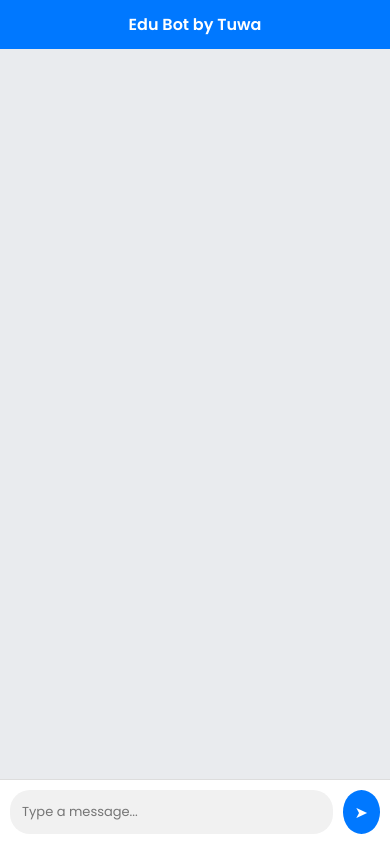
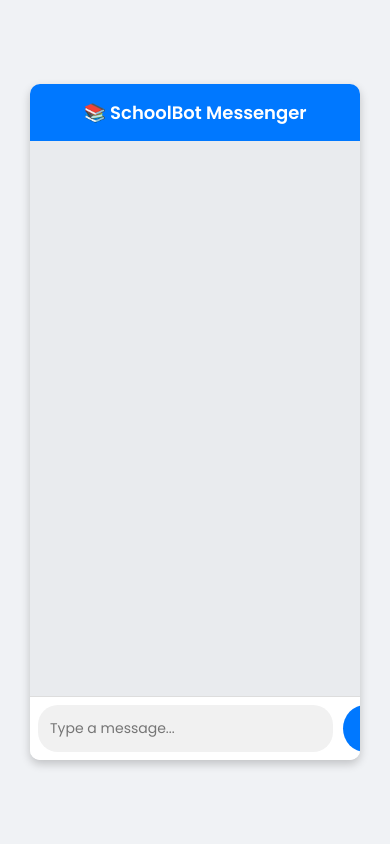
Before and after one commit to tuwasimon/chattie, a Flask app: page / in a window 390 px wide. Run offline with Flask 3, Linux system fonts and the light colour scheme.

Commit message:
chat.html

```diff
--- a/templates/chat.html
+++ b/templates/chat.html
@@ -9,25 +9,22 @@
     <link href="https://fonts.googleapis.com/css2?family=Poppins:wght@300;400;600&display=swap" rel="stylesheet">
 
     <style>
-        * {
-            box-sizing: border-box;
-            margin: 0;
-            padding: 0;
-        }
-
         body {
             font-family: 'Poppins', sans-serif;
             background-color: #f0f2f5;
+            margin: 0;
+            padding: 0;
             display: flex;
             justify-content: center;
             align-items: center;
             height: 100vh;
         }
 
+        /* ✅ Smaller Chat Area + Responsive */
         .chat-container {
-            width: 100%;
-            max-width: 450px; /* Ensures it doesn't become too large on bigger screens */
-            height: 90vh; /* Takes full height of the screen */
+            width: 90%;
+            max-width: 360px; /* Limits width */
+            height: 85vh; /* Adjusts for smaller screens */
             background: white;
             display: flex;
             flex-direction: column;
@@ -88,8 +85,8 @@
         }
 
         .avatar {
-            width: 30px;
-            height: 30px;
+            width: 35px;
+            height: 35px;
             border-radius: 50%;
             margin: 0 8px;
         }
@@ -128,31 +125,26 @@
             background: #0056b3;
         }
 
-        /* 📱 Responsive Design */
-        @media screen and (max-width: 600px) {
+        /* ✅ Ensure Full Mobile Compatibility */
+        @media (max-width: 480px) {
             .chat-container {
-                width: 100%;
-                height: 100vh; /* Takes full screen height on mobile */
-                border-radius: 0; /* Removes border-radius on small screens */
+                width: 95%;
+                max-width: 330px; /* Further reduce width */
+                height: 80vh;
             }
 
-            .chat-header {
-                font-size: 16px;
-                padding: 12px;
+            .chat-input {
+                padding: 8px; /* Reduce padding */
             }
 
-            #userInput {
-                font-size: 13px;
-            }
-
-            .send-button {
-                padding: 8px 12px;
-                font-size: 16px;
+            .message p {
+                font-size: 13px; /* Reduce font size */
+                padding: 10px;
             }
 
             .avatar {
-                width: 28px;
-                height: 28px;
+                width: 30px;
+                height: 30px;
             }
         }
     </style>
@@ -200,7 +192,7 @@
 </head>
 <body>
     <div class="chat-container">
-        <div class="chat-header">Edu Bot by Tuwa</div>
+        <div class="chat-header">📚 SchoolBot Messenger</div>
         <div id="chatBox" class="chat-box"></div>
         <div class="chat-input">
             <input type="text" id="userInput" placeholder="Type a message..." />
```
